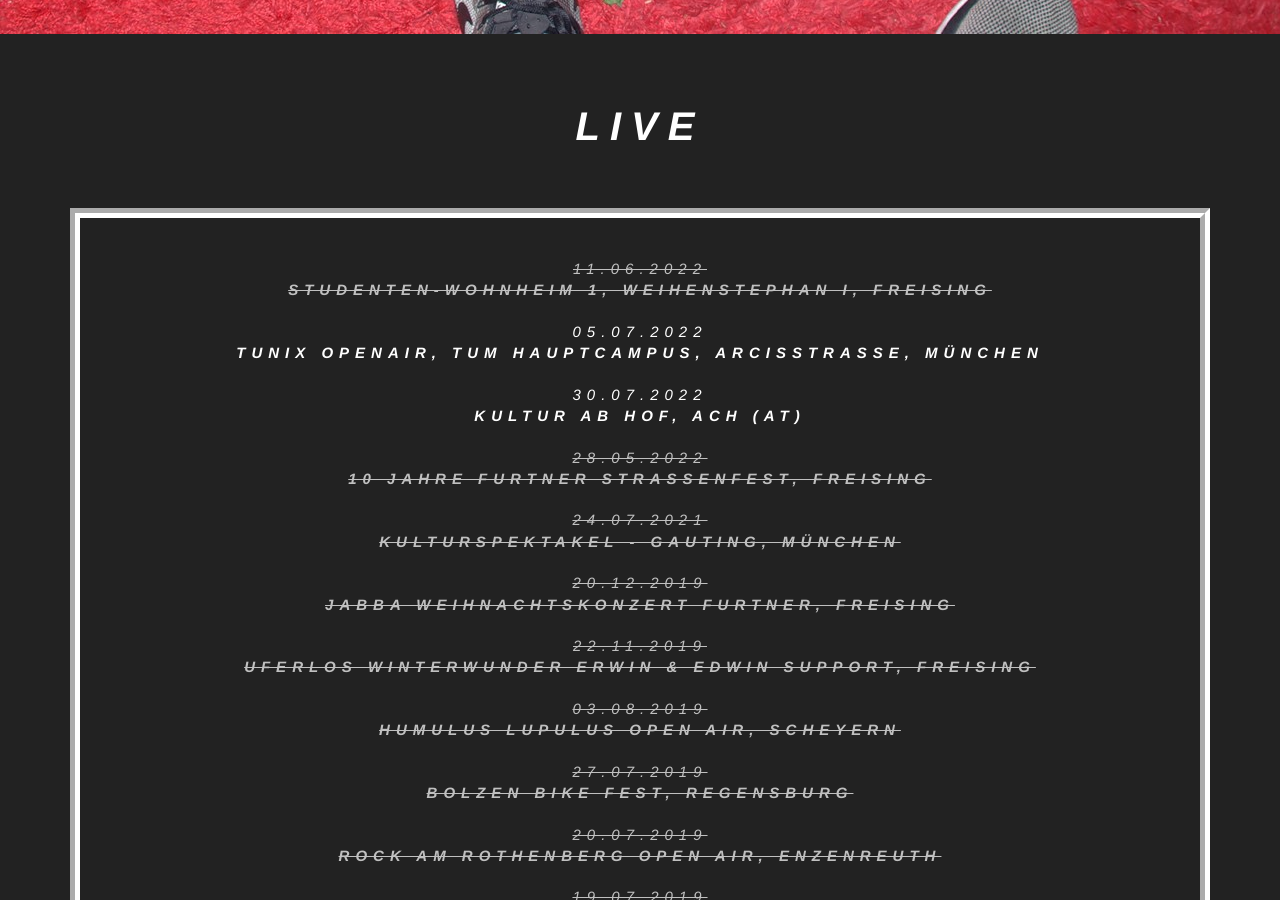
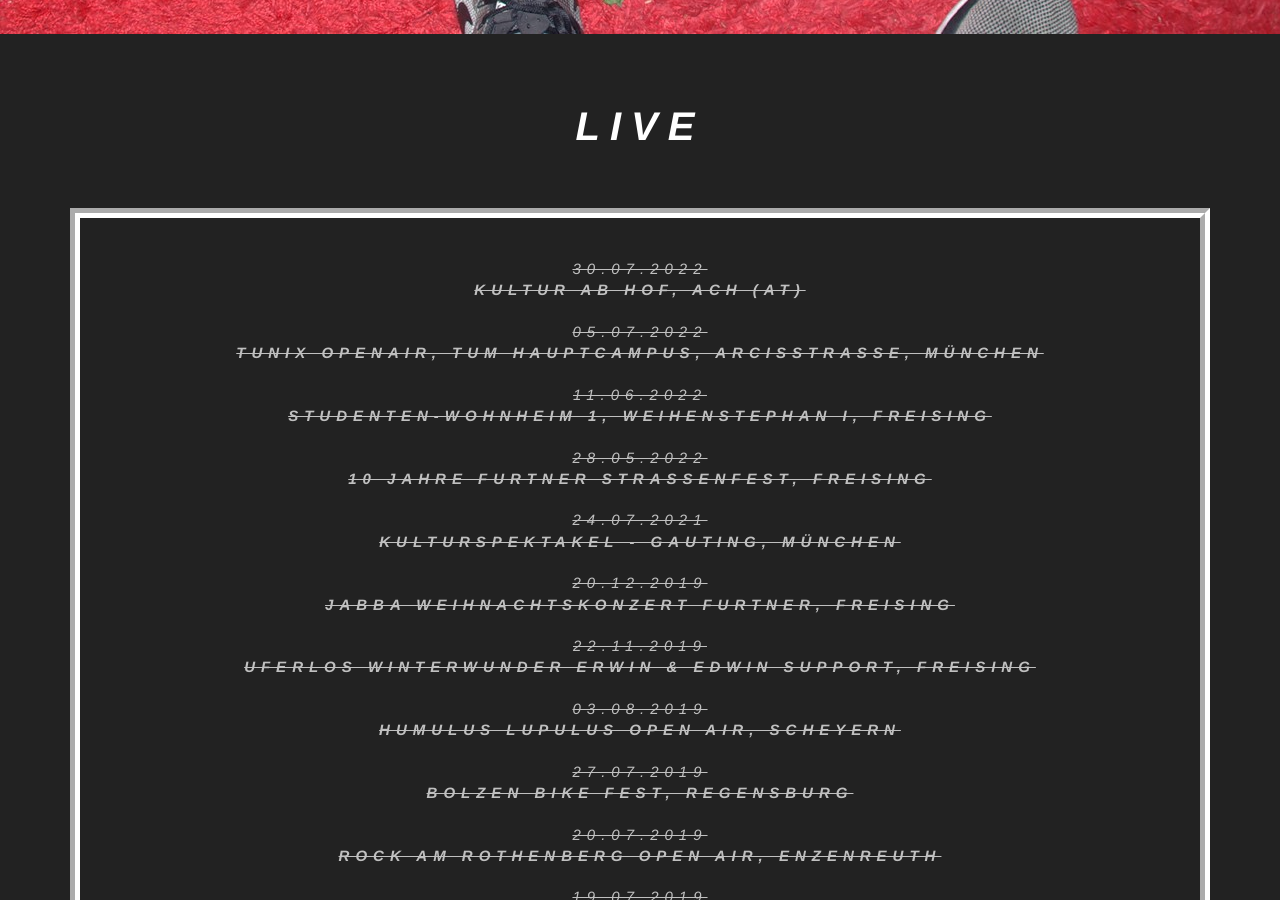
Before and after one commit to jabbadafunk/jabbadafunk.github.io, a Jekyll site: the page built from index.html, in a window 1280 px wide and 900 px high, scrolled down 866 px. Built offline with Jekyll 4.4.1, drawn with Linux system fonts in a browser that asks for light colours; some of the changed lines change nothing that is shown.

Commit message:
Update gigs.yml

```diff
--- a/_data/gigs.yml
+++ b/_data/gigs.yml
@@ -1,13 +1,13 @@
 ---
+- location: Kultur ab Hof, Ach (AT)
+  date: 2022-07-30T00:00:00.000+00:00
+  completed: true
+- location: TUNIX OpenAir, TUM Hauptcampus, Arcisstraße, München
+  date: 2022-07-05 19:00:00 +0000
+  completed: true
 - location: Studenten-Wohnheim 1, Weihenstephan I, Freising
   date: 2022-06-11 20:00:00 +0000
   completed: true
-- location: TUNIX OpenAir, TUM Hauptcampus, Arcisstraße, München
-  date: 2022-07-05 19:00:00 +0000
-  completed: false
-- location: Kultur ab Hof, Ach (AT)
-  date: 2022-07-30T00:00:00.000+00:00
-  completed: false
 - location: 10 Jahre Furtner Straßenfest, Freising
   date: 2022-05-28 20:00:00 +0000
   completed: true
```
